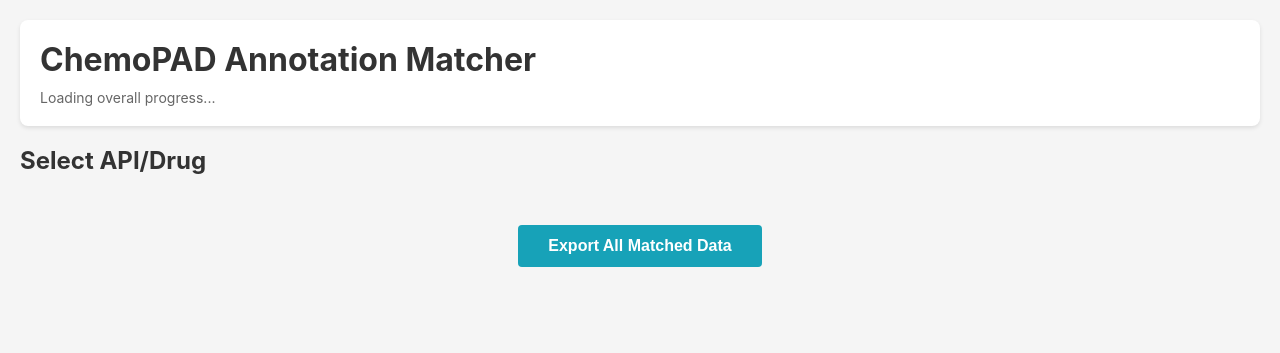
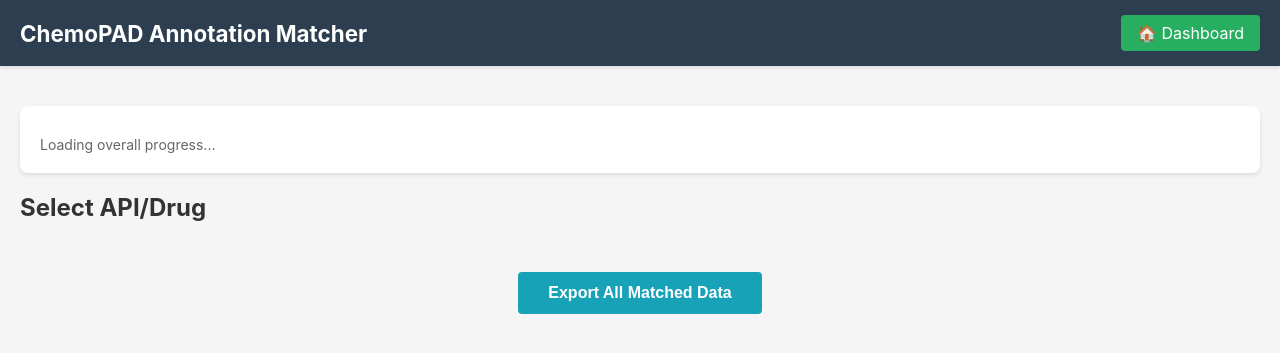
Before and after one commit to psaboia/chemo-pad-annotations, a Flask app: template flask-app/templates/dashboard.html in a window 1280 px wide. Shown: the top 353 px of the page. Run offline with Flask 3, Linux system fonts and the light colour scheme; the template is opened without the code that fills it, so the values that code supplies are empty.

Commit message:
Add navigation bar with Dashboard link
- Added persistent navigation bar at top of all pages
- Shows "Dashboard" link on all pages except dashboard itself
- On match pages, also shows "Back to [API name]" link
- Improved navigation flow throughout the application
- Removed redundant Back buttons from individual pages

```diff
--- a/flask-app/static/css/style.css
+++ b/flask-app/static/css/style.css
@@ -17,8 +17,63 @@ body {
     padding: 20px;
 }
 
+/* Navigation Bar Styles */
+.navigation-bar {
+    background: #2c3e50;
+    padding: 15px 0;
+    box-shadow: 0 2px 4px rgba(0,0,0,0.1);
+    margin-bottom: 20px;
+}
+
+.nav-container {
+    max-width: 1400px;
+    margin: 0 auto;
+    padding: 0 20px;
+    display: flex;
+    justify-content: space-between;
+    align-items: center;
+}
+
+.nav-title {
+    color: white;
+    margin: 0;
+    font-size: 1.4em;
+}
+
+.nav-links {
+    display: flex;
+    align-items: center;
+    gap: 10px;
+}
+
+.nav-link {
+    background: #3498db;
+    color: white;
+    padding: 8px 16px;
+    border-radius: 4px;
+    text-decoration: none;
+    transition: background 0.3s;
+}
+
+.nav-link:hover {
+    background: #2980b9;
+}
+
+.nav-home-link {
+    background: #27ae60;
+}
+
+.nav-home-link:hover {
+    background: #229954;
+}
+
+.nav-separator {
+    color: #ecf0f1;
+    margin: 0 5px;
+}
+
 /* Header Styles */
-header {
+header, .dashboard-header {
     background: white;
     padding: 20px;
     border-radius: 8px;
--- a/flask-app/templates/base.html
+++ b/flask-app/templates/base.html
@@ -7,6 +7,20 @@
     <link rel="stylesheet" href="{{ url_for('static', filename='css/style.css') }}">
 </head>
 <body>
+    <nav class="navigation-bar">
+        <div class="nav-container">
+            <h2 class="nav-title">ChemoPAD Annotation Matcher</h2>
+            <div class="nav-links">
+                {% if request.endpoint == 'match_page' %}
+                <a href="/api/{{ api_name|urlencode }}" class="nav-link">← Back to {{ api_name }}</a>
+                <span class="nav-separator">|</span>
+                {% endif %}
+                {% if request.endpoint != 'dashboard' %}
+                <a href="/" class="nav-link nav-home-link">🏠 Dashboard</a>
+                {% endif %}
+            </div>
+        </div>
+    </nav>
     <div class="container">
         {% block content %}{% endblock %}
     </div>
--- a/flask-app/templates/dashboard.html
+++ b/flask-app/templates/dashboard.html
@@ -1,11 +1,10 @@
 {% extends "base.html" %}
 {% block content %}
-<header>
-    <h1>ChemoPAD Annotation Matcher</h1>
+<div class="dashboard-header">
     <div class="overall-stats" id="overall-stats">
         <span>Loading overall progress...</span>
     </div>
-</header>
+</div>
 
 <div class="dashboard">
     <h2>Select API/Drug</h2>
--- a/flask-app/templates/match.html
+++ b/flask-app/templates/match.html
@@ -1,7 +1,6 @@
 {% extends "base.html" %}
 {% block content %}
 <header>
-    <button class="back-btn" onclick="window.location.href='/api/{{ api_name|urlencode }}'">← Back</button>
     <h2>PAD# {{ pad_num }} - {{ api_name }} - {{ matched_count }}/{{ total_rows }} matched</h2>
 </header>
 
--- a/flask-app/templates/pad_list.html
+++ b/flask-app/templates/pad_list.html
@@ -1,7 +1,6 @@
 {% extends "base.html" %}
 {% block content %}
 <header>
-    <button class="back-btn" onclick="window.location.href='/'">← Back</button>
     <h2>{{ api_name }} - {{ api_progress.completed }}/{{ api_progress.total }} PAD#s complete</h2>
 </header>
 
```
Also changed, not shown: docs/.csv.
